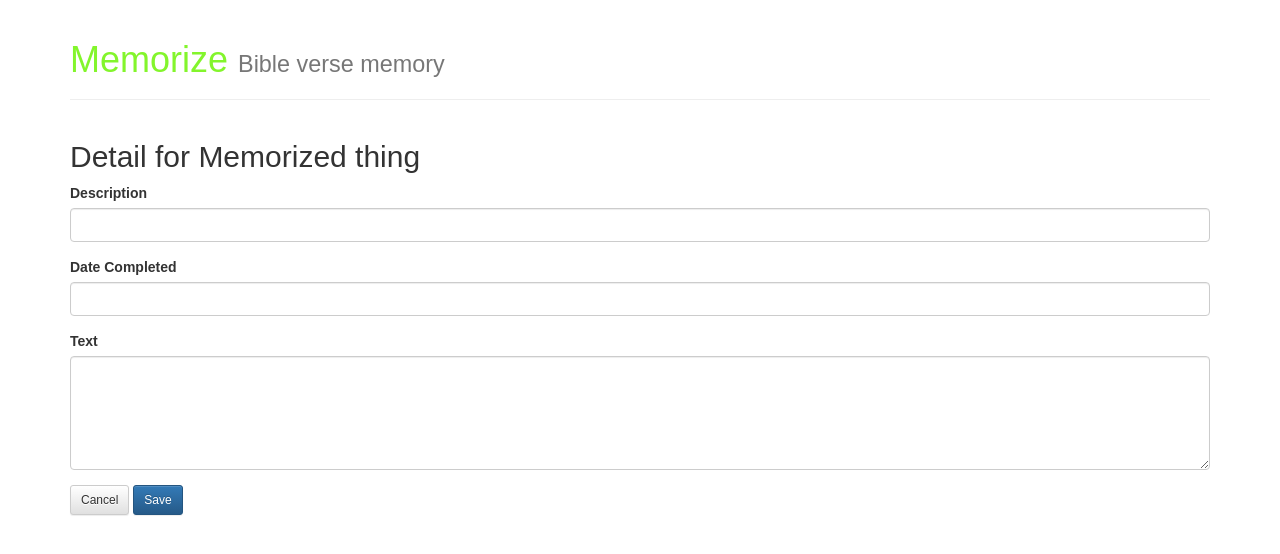
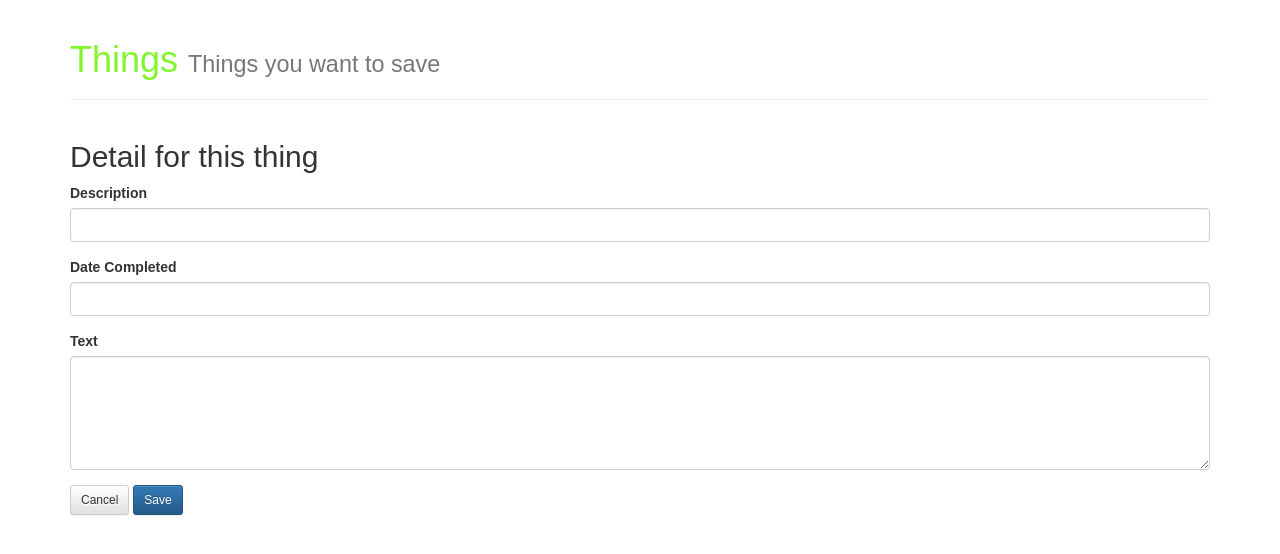
Before and after one commit to coslars/memorize, a website: page public/whole.html at #/things/detail in a window 1280 px wide. Drawn offline with nearby package versions, Linux system fonts and the light colour scheme; no server answers.

```diff
--- a/public/partials/thing-detail.html
+++ b/public/partials/thing-detail.html
@@ -1,6 +1,6 @@
 <div class="row">
 	<div class='col-md-12'>
-	  <h2>Detail for Memorized thing</h2>
+	  <h2>Detail for this thing</h2>
 
 	  <!-- Any non field errors go here -->
 	  <div id="divAlerts">
--- a/public/whole.html
+++ b/public/whole.html
@@ -2,7 +2,7 @@
 <html lang="en" ng-app="memorizeApp">
   <head>
     <meta charset="utf-8">
-    <title>Memorize Application</title>
+    <title>Things Application</title>
     <meta name="viewport" content="width=device-width, initial-scale=1.0">
 
     <script src="//ajax.googleapis.com/ajax/libs/jquery/1.9.1/jquery.min.js"></script>
@@ -31,7 +31,7 @@
 		<div class='col-md-12'>
 
 	  <div class="page-header">
-	    <h1>Memorize <small>Bible verse memory</small></h1>
+	    <h1>Things <small>Things you want to save</small></h1>
 	    <div id="divUserName" class="userName"></div>
 	  </div>
 
```
Also changed, not shown: public/partials/thing-list.html (+5 -5 lines), public/partials/user-list.html (+4 -4 lines).
